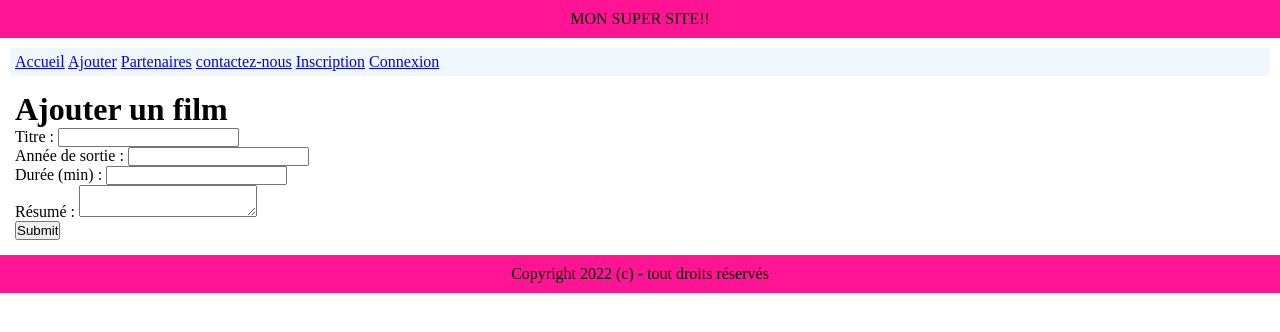
After one commit to leahpar/cesi-php, a PHP site: page /ajout.php in a window 1280 px wide. The commit adds this page. Shown: the top 332 px of the page. Run offline with PHP 8.4, Linux system fonts and the light colour scheme.

Commit message:
Ajout gestion $_SESSION

```diff
--- a/_film.php
+++ b/_film.php
@@ -3,9 +3,9 @@
 
 require_once "_listeFilms.php";
 
-if (isset($films[$id])) {
+if (isset($_SESSION['films'][$id])) {
 
-    $film = $films[$id];
+    $film = $_SESSION['films'][$id];
     ?>
 
     <h1><?= $film['titre'] ?></h1>
--- a/_html_start.php
+++ b/_html_start.php
@@ -1,3 +1,4 @@
+<?php session_start(); ?>
 <html>
 <head>
     <link rel="stylesheet" type="text/css" href="css/style.css">
@@ -7,5 +8,7 @@
 
 <?php require "_header.php"; ?>
 <?php require "_menu.php"; ?>
+<?php require "_message_flash.php"; ?>
+
 
 <div class="content">
--- a/_listeFilms.php
+++ b/_listeFilms.php
@@ -1,6 +1,9 @@
 <?php
 
-$films = [
+//$films = [...];
+
+if (!isset($_SESSION['films'])) {
+    $_SESSION['films'] = [
         0 => ['titre' => 'La communauté de l\'anneau', 'annee' => 2001, 'duree' => 178],
         1 => ['titre' => 'Les Deux Tours', 'annee' => 2002, 'duree' => 179],
         2 => ['titre' => 'Le Retour du Roi', 'annee' => 2003, 'duree' => 179],
@@ -16,3 +19,4 @@ $films = [
         12 => ['titre' => 'Jurassic Park 2', 'annee' => 1995, 'duree' => 127],
         // ...
     ];
+}
--- a/_menu.php
+++ b/_menu.php
@@ -1,6 +1,6 @@
 <nav>
     <a href="/lister.php">Accueil</a>
-    <a href="#">Ajouter</a>
+    <a href="/ajout.php">Ajouter</a>
     <a href="#">Partenaires</a>
     <a href="#">contactez-nous</a>
     <a href="#">Inscription</a>
--- /dev/null
+++ b/_message_flash.php
@@ -0,0 +1,8 @@
+<?php
+if (isset($_SESSION['message'])) { ?>
+    <p class="<?= $_SESSION['message-class']?>">
+        <?= $_SESSION['message'] ?>
+    </p>
+    <?php
+    unset($_SESSION['message']);
+}
--- /dev/null
+++ b/ajout.php
@@ -0,0 +1,33 @@
+<?php require "_html_start.php"; ?>
+
+<h1>Ajouter un film</h1>
+
+<form action="enregistrer.php" method="post">
+
+    <p>
+    Titre :
+    <input type="text" name="titre">
+    </p>
+
+    <p>
+    Année de sortie :
+    <input type="number" name="annee">
+    </p>
+
+    <p>
+    Durée (min) :
+    <input type="number" name="duree">
+    </p>
+
+    <p>
+    Résumé :
+    <textarea name="resume"></textarea>
+    </p>
+
+    <p>
+        <input type="submit">
+    </p>
+
+</form>
+
+<?php require "_html_end.php"; ?>
--- a/css/style.css
+++ b/css/style.css
@@ -18,7 +18,6 @@ nav {
 .content {
     margin: 10px;
     padding: 5px;
-    /*background-color: antiquewhite;*/
 }
 
 
@@ -26,9 +25,27 @@ nav {
     border-radius: 2px;
     margin: 5px;
     padding: 5px;
+    border-top: 1px solid aliceblue;
     box-shadow: 0 1px 2px rgba(0,0,0,0.16), 0 1px 2px rgba(0,0,0,0.23);
+}
+.film:hover {
+    background-color: antiquewhite;
 }
 
 .film a {
     text-decoration: none;
 }
+
+
+p.success {
+    border-radius: 2px;
+    margin: 5px 20px;
+    padding: 5px;
+    background-color: greenyellow;
+}
+p.error {
+    border-radius: 2px;
+    margin: 5px 20px;
+    padding: 5px;
+    background-color: orangered;
+}
--- a/lister.php
+++ b/lister.php
@@ -2,7 +2,8 @@
 
 <?php require "_listeFilms.php"; ?>
 
-<?php foreach ($films as $id => $film) { ?>
+
+<?php foreach ($_SESSION['films'] as $id => $film) { ?>
     <div class="film">
         <a href="/afficher.php?film=<?= $id ?>">
             <h3><?= $film['titre'] ?></h3>
```
Also changed, not shown: enregistrer.php (added, +30 -0 lines). Lines whose indentation alone changed are shown as unchanged.
